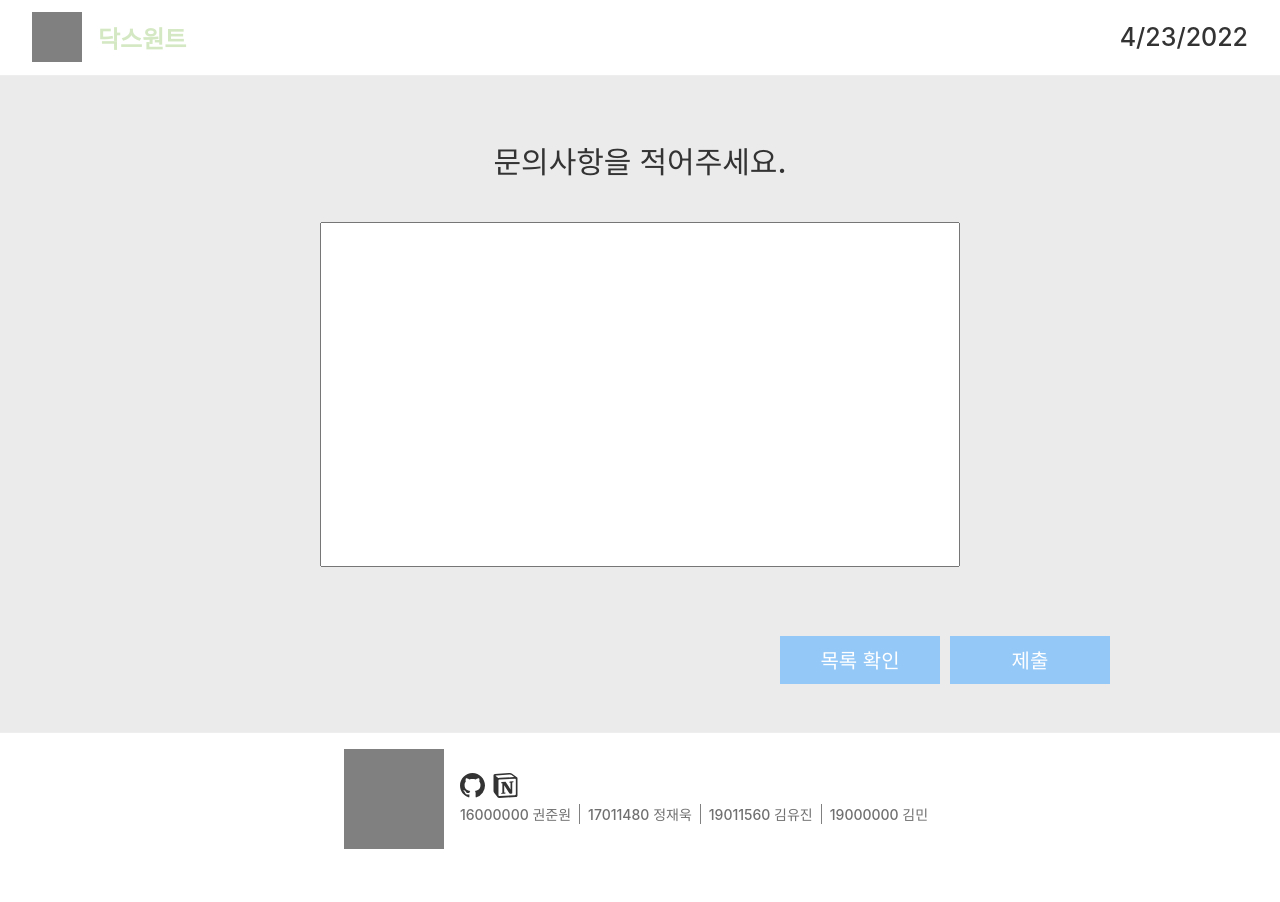
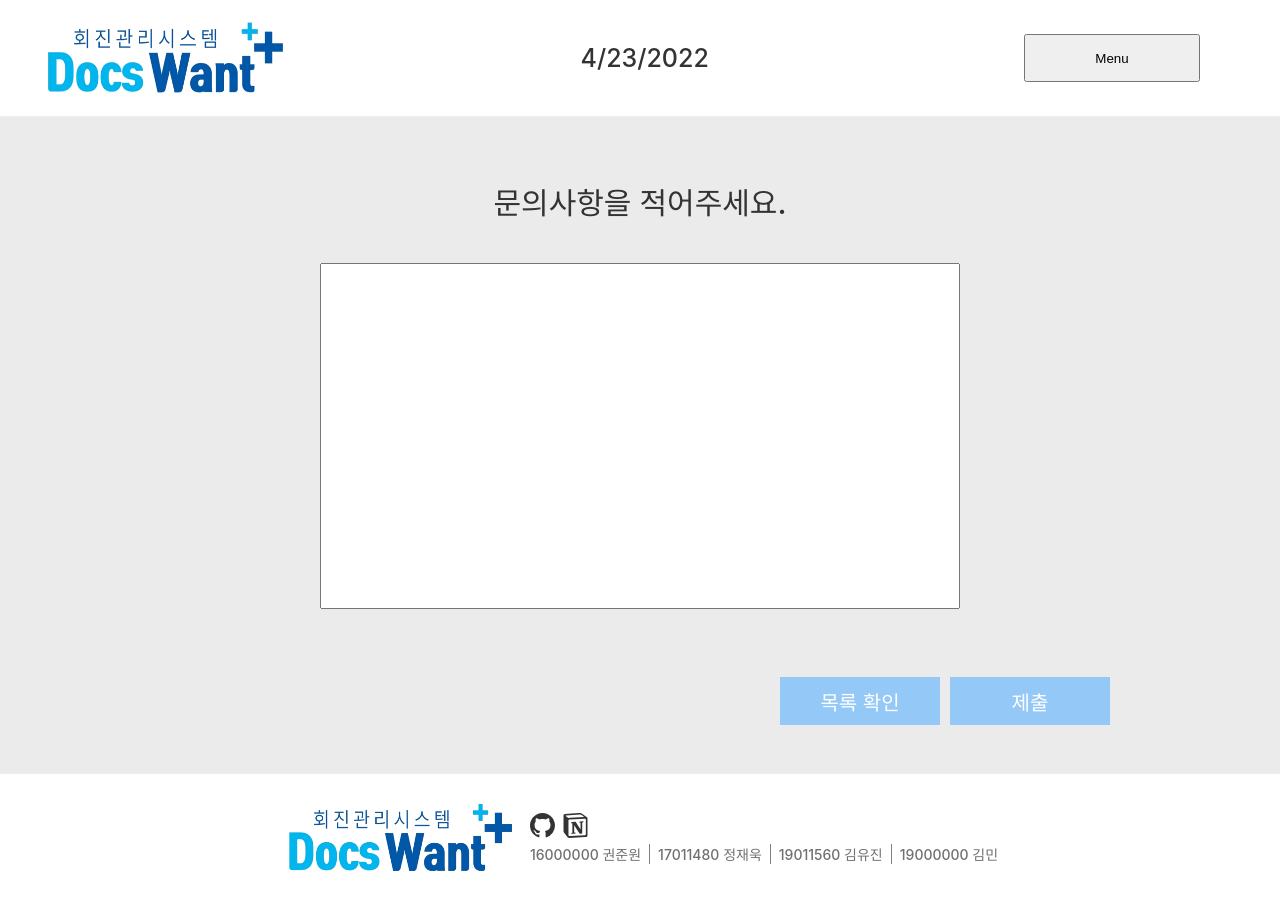
Before and after one commit to docswant/docswant-frontend, a React (Create React App) app: page /inquiry in a window 1280 px wide. Before the commit the page ends 865 px from the top, so only its background shows below. Built offline with nearby package versions, Linux system fonts and the light colour scheme.

Commit message:
Fix: UI수정

```diff
--- a/src/components/auth/LoginForm.js
+++ b/src/components/auth/LoginForm.js
@@ -5,9 +5,10 @@ import Logo from '../../lib/image/Logo.png';
 import { Link } from 'react-router-dom';
 
 const LoginBlock = styled.div`
-  padding: 5rem 0 6rem;
+  padding: 3rem 0;//
   background-color: #ebebeb;
   width: 100%;
+  height: 100vh;//
   .login_box {
     text-align: center;
     width: 35rem;
--- a/src/components/common/Footer.js
+++ b/src/components/common/Footer.js
@@ -3,6 +3,7 @@ import styled from 'styled-components';
 import palette from '../../lib/styles/palette';
 import { BsGithub } from 'react-icons/bs';
 import { SiNotion } from 'react-icons/si';
+import Logo from '../../lib/image/Logo.png';
 
 //화면 하단 고정
 const FooterBlock = styled.div`
@@ -15,10 +16,9 @@ const FooterBlock = styled.div`
     display: flex;
     justify-content: center;
     align-items: center;
-    #image {
-      width: 100px;
-      height: 100px;
-      background-color: gray;
+    img {
+      width: 15rem;
+      height: 6rem;
       margin-right: 1rem;
     }
 
@@ -46,7 +46,7 @@ const Footer = () => {
   return (
     <FooterBlock>
       <div className="FooterWrapper">
-        <div id="image"></div>
+        <img src={Logo} alt="Logo" />
         <div className="FooterInfo">
           <div className="LinkSNS">
             <a href="https://github.com/docswant">
--- a/src/components/common/Header.js
+++ b/src/components/common/Header.js
@@ -2,6 +2,7 @@ import React from 'react';
 import styled from 'styled-components';
 import palette from '../../lib/styles/palette';
 import { useNavigate } from 'react-router-dom';
+import Logo from '../../lib/image/Logo.png';
 
 const HeaderBlock = styled.div`
   border-bottom: 1px solid ${palette.gray[0]};
@@ -12,23 +13,28 @@ const HeaderBlock = styled.div`
 
   .HeaderLeft {
     display: flex;
-    align-items: center;
-    div {
-      width: 50px;
-      height: 50px;
-      background-color: gray;
-      margin-right: 1rem;
+    img {
+      width: 90%;
+      height: 100px;
+      margin: .5rem 0;
       cursor: pointer;
-    }
-
-    h2 {
-      color: ${palette.green[0]};
     }
   }
 
   span {
     font-size: 25px;
   }
+
+  .HeaderRight {
+    display: flex;
+    button {
+      width: 11rem;
+      height: 3rem;
+      margin: .5rem 3rem;
+      cursor: pointer;
+    }
+  }
+
 `;
 
 const Header = () => {
@@ -45,10 +51,12 @@ const Header = () => {
   return (
     <HeaderBlock>
       <div className="HeaderLeft">
-        <div onClick={onGoMain}></div>
-        <h2>닥스원트</h2>
+        <img src={Logo} alt="Logo" onClick={onGoMain}/>
       </div>
       <span>{dataString}</span>
+      <div className="HeaderRight">
+        <button>Menu</button>
+      </div>
     </HeaderBlock>
   );
 };
```
